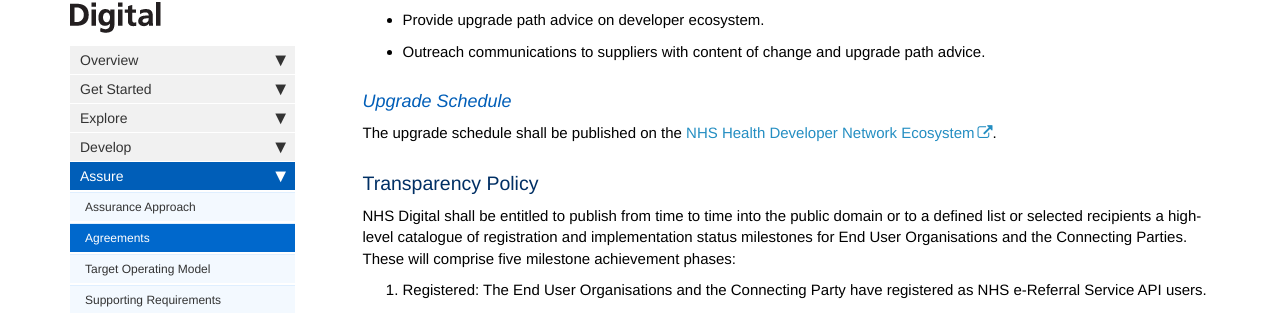
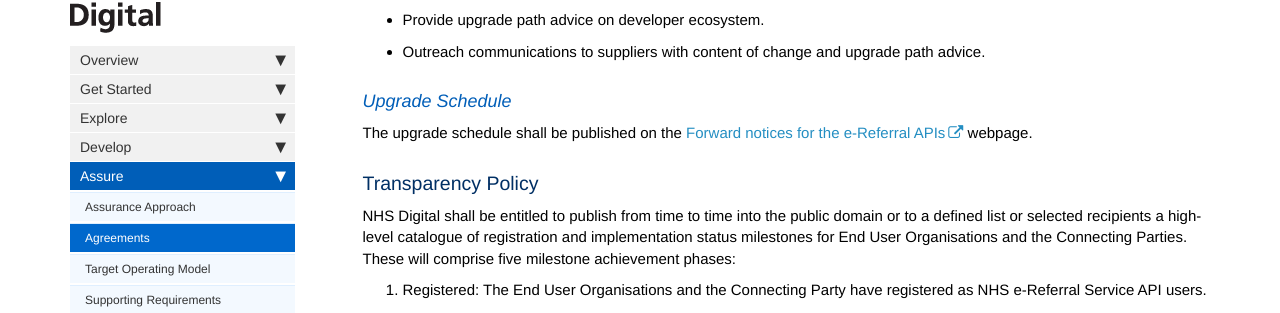
Before and after one commit to nhsconnect/digital-referrals, a Jekyll site: the page built from pages/assure/assure_agreements.md, in a window 1280 px wide and 900 px high, scrolled down 1769 px. Shown: the part 136-449 px from the top of the window. Built offline with Jekyll 4.4.1, drawn with Linux system fonts in a browser that asks for light colours; nearby versions of some CDN libraries; comment, search, counter and statistics services are not loaded.

Commit message:
Link updated

```diff
--- a/pages/assure/assure_agreements.md
+++ b/pages/assure/assure_agreements.md
@@ -81,7 +81,7 @@ For Major Upgrades NHS Digital shall endeavour to:
 
 #### Upgrade Schedule
 
-The upgrade schedule shall be published on the [NHS Health Developer Network Ecosystem](https://developer.nhs.uk/library/systems/e-rs/).
+The upgrade schedule shall be published on the [Forward notices for the e-Referral APIs](https://developer.nhs.uk/apis/e-Referrals/forward_notices.html) webpage.
 
 ### Transparency Policy
 
```
